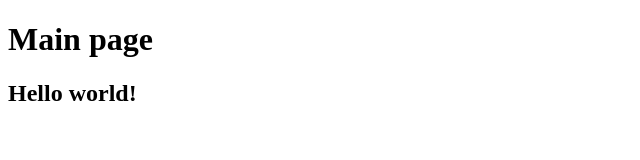
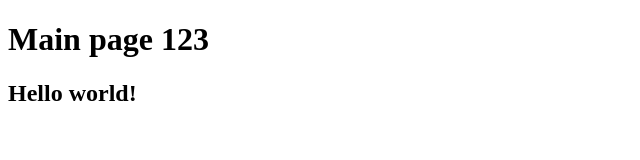
Before and after one commit to JohnQue/lastSourceTreePr, a plain HTML site: page index.html in a window 1280 px wide. Shown: the full height of the page, 0-640 px from the left. Drawn offline with Linux system fonts and the light colour scheme.

Commit message:
main-page 브랜치서 내용 추가

```diff
--- a/index.html
+++ b/index.html
@@ -7,7 +7,7 @@
     <title>Document</title>
 </head>
 <body>
-    <h1>Main page</h1>
+    <h1>Main page 123</h1>
     <h2>Hello world!</h2>
 </body>
 </html>
```
